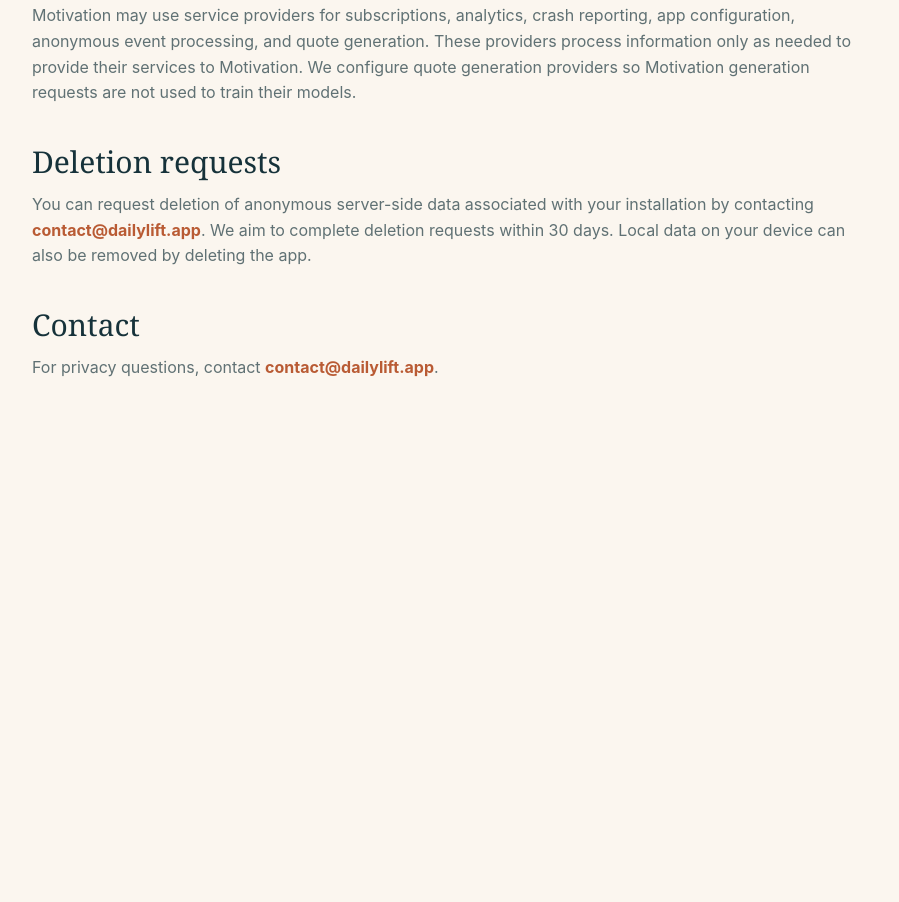
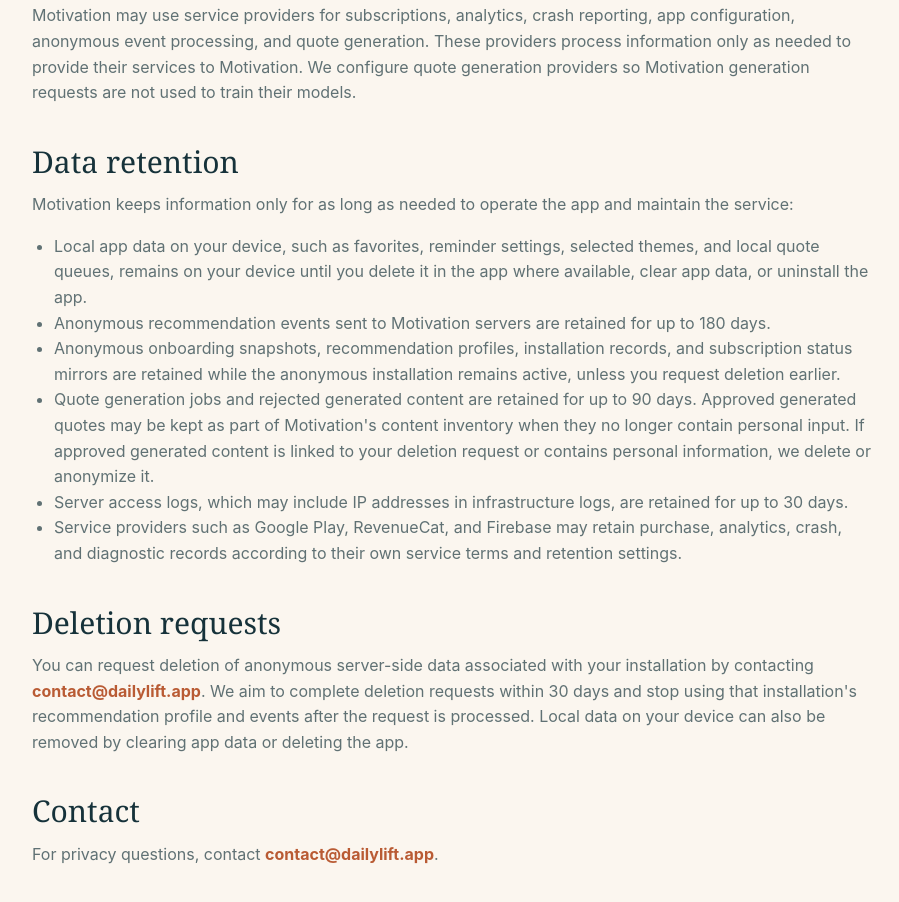
Before and after one commit to Room-C/motivation-app, a website: page privacy.html in a window 1280 px wide. Shown: the part 970-1872 px from the top of the page, without its empty margins (188-1087 px from the left). Before the commit the page ends 1455 px from the top, so only its background shows below. Drawn offline with Linux system fonts and the light colour scheme.

Commit message:
docs(site): 更新隐私政策
- 更新最后更新日期为 2026 年 6 月 21 日
- 添加数据保留期限说明，包括本地数据、服务器数据、生成的内容等保留期限
- 完善删除请求说明，补充删除后的流程细节

```diff
--- a/privacy.html
+++ b/privacy.html
@@ -24,7 +24,7 @@
 
     <main class="legal-page">
       <h1>Privacy Policy</h1>
-      <p>Last updated: June 11, 2026</p>
+      <p>Last updated: June 21, 2026</p>
       <p>
         Motivation is a local-first quote app. This policy explains what information the app uses, what stays on your
         device, and how to contact us.
@@ -61,11 +61,36 @@
         We configure quote generation providers so Motivation generation requests are not used to train their models.
       </p>
 
+      <h2>Data retention</h2>
+      <p>Motivation keeps information only for as long as needed to operate the app and maintain the service:</p>
+      <ul>
+        <li>
+          Local app data on your device, such as favorites, reminder settings, selected themes, and local quote queues,
+          remains on your device until you delete it in the app where available, clear app data, or uninstall the app.
+        </li>
+        <li>Anonymous recommendation events sent to Motivation servers are retained for up to 180 days.</li>
+        <li>
+          Anonymous onboarding snapshots, recommendation profiles, installation records, and subscription status mirrors
+          are retained while the anonymous installation remains active, unless you request deletion earlier.
+        </li>
+        <li>
+          Quote generation jobs and rejected generated content are retained for up to 90 days. Approved generated quotes
+          may be kept as part of Motivation's content inventory when they no longer contain personal input. If approved
+          generated content is linked to your deletion request or contains personal information, we delete or anonymize it.
+        </li>
+        <li>Server access logs, which may include IP addresses in infrastructure logs, are retained for up to 30 days.</li>
+        <li>
+          Service providers such as Google Play, RevenueCat, and Firebase may retain purchase, analytics, crash, and
+          diagnostic records according to their own service terms and retention settings.
+        </li>
+      </ul>
+
       <h2>Deletion requests</h2>
       <p>
         You can request deletion of anonymous server-side data associated with your installation by contacting
         <a href="mailto:contact@dailylift.app">contact@dailylift.app</a>. We aim to complete deletion requests within
-        30 days. Local data on your device can also be removed by deleting the app.
+        30 days and stop using that installation's recommendation profile and events after the request is processed.
+        Local data on your device can also be removed by clearing app data or deleting the app.
       </p>
 
       <h2>Contact</h2>
```
